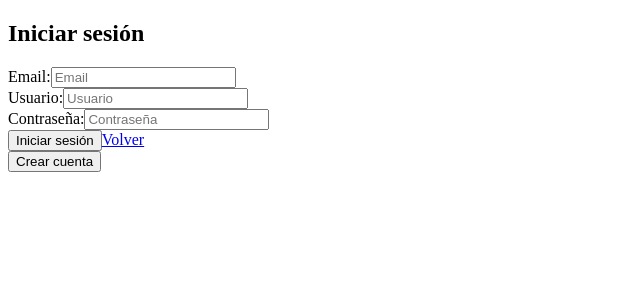
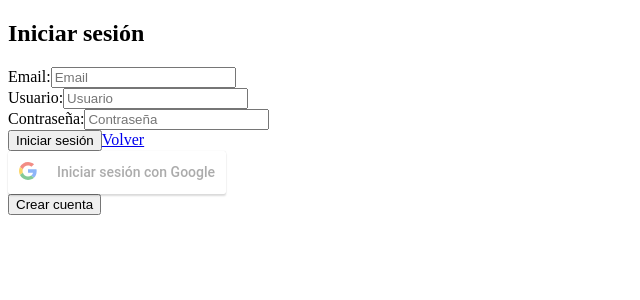
Before and after one commit to FaustoCitera/Proyecto, a Next.js app: page /authForm in a window 1280 px wide. Shown: the top 300 px of the page, without its empty margins (0-640 px from the left). Built offline with nearby package versions, Linux system fonts and the light colour scheme.

Commit message:
GoogleLogin
theoLaburo:)

```diff
--- /dev/null
+++ b/components/LoginWithGoogle.jsx
@@ -0,0 +1,20 @@
+import { GoogleLogin } from 'react-google-login';
+
+const LoginWithGoogle = () => {
+  const responseGoogle = (response) => {
+    console.log(response);
+    // Aquí puedes manejar la respuesta del inicio de sesión de Google
+  };
+
+  return (
+    <GoogleLogin
+      clientId="TU_CLIENT_ID_DE_GOOGLE"
+      buttonText="Iniciar sesión con Google"
+      onSuccess={responseGoogle}
+      onFailure={responseGoogle}
+      cookiePolicy={'single_host_origin'}
+    />
+  );
+};
+
+export default LoginWithGoogle;
--- a/pages/login.jsx
+++ b/pages/login.jsx
@@ -1,5 +1,6 @@
 import { useState } from 'react';
 import Link from 'next/link'
+import LoginWithGoogle from '../components/LoginWithGoogle';
 
 const LoginPage = () => {
   const [email, setEmail] = useState('');
@@ -53,6 +54,7 @@ const LoginPage = () => {
         Volver
       </Link>
       </form>
+      <LoginWithGoogle />
     </div>
   );
 };
--- a/pages/signup.jsx
+++ b/pages/signup.jsx
@@ -1,5 +1,6 @@
 import { useState } from 'react';
 import Link from 'next/link'
+import LoginWithGoogle from '../components/LoginWithGoogle';
 
 
 const SignUpPage = () => {
@@ -55,6 +56,7 @@ const SignUpPage = () => {
             Volver
           </Link>
         </form>
+        <LoginWithGoogle />
       </div>
     );
   };
```
